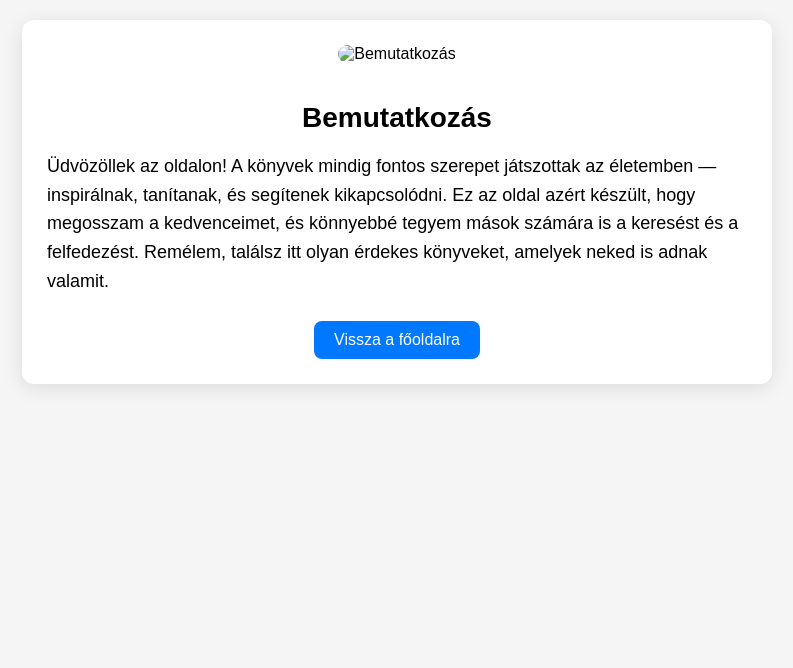
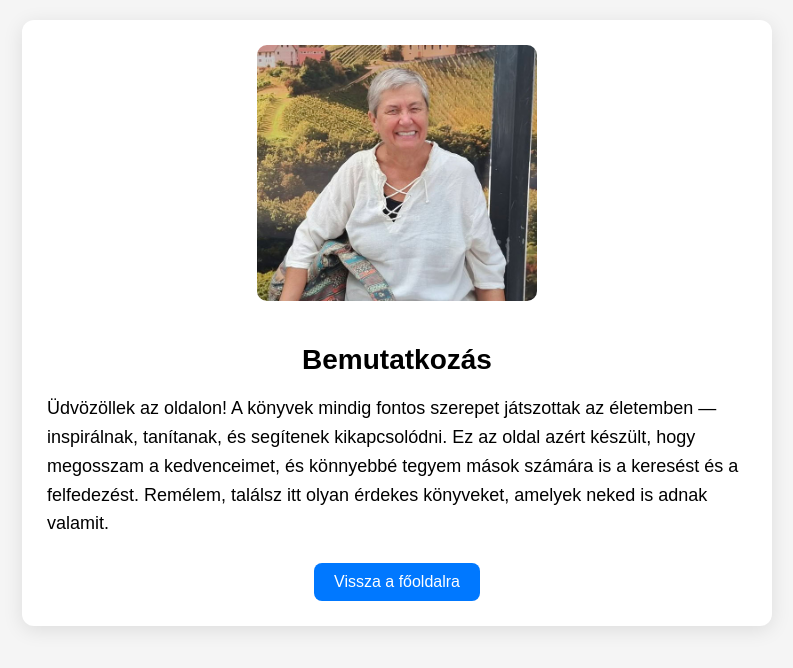
Before and after one commit to danica-books-teszt/danica-books-teszt.github.io, a website: page bemutatkozas.html in a window 1280 px wide. Shown: the whole page, without its empty margins (243-1036 px from the left). Drawn offline with Linux system fonts and the light colour scheme.

Commit message:
Update bemutatkozas.html

```diff
--- a/bemutatkozas.html
+++ b/bemutatkozas.html
@@ -61,7 +61,7 @@
 <body>
 
     <div class="card">
-        <img src="images/bemutatkozas.jpg" alt="Bemutatkozás">
+        <img src="images/profil.jpg" alt="Bemutatkozás">
         <h1>Bemutatkozás</h1>
 
         <p>
```
